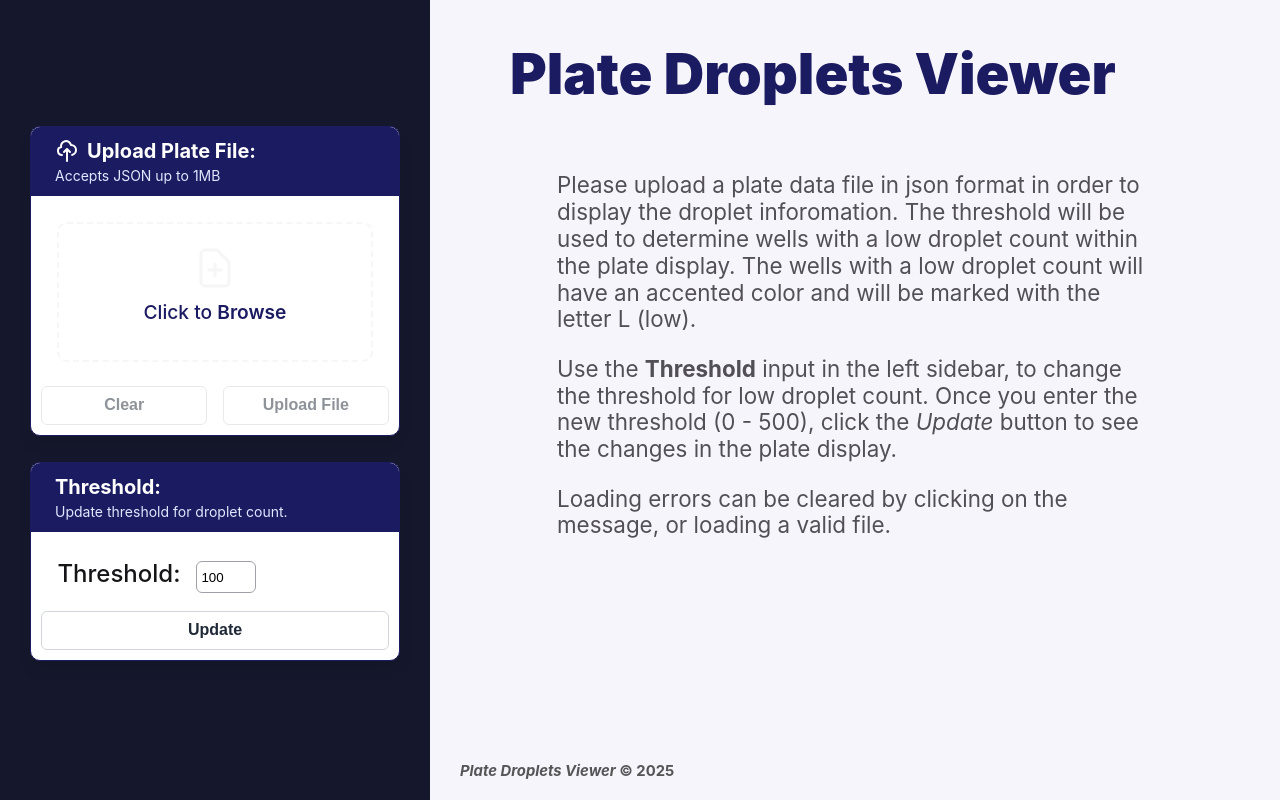
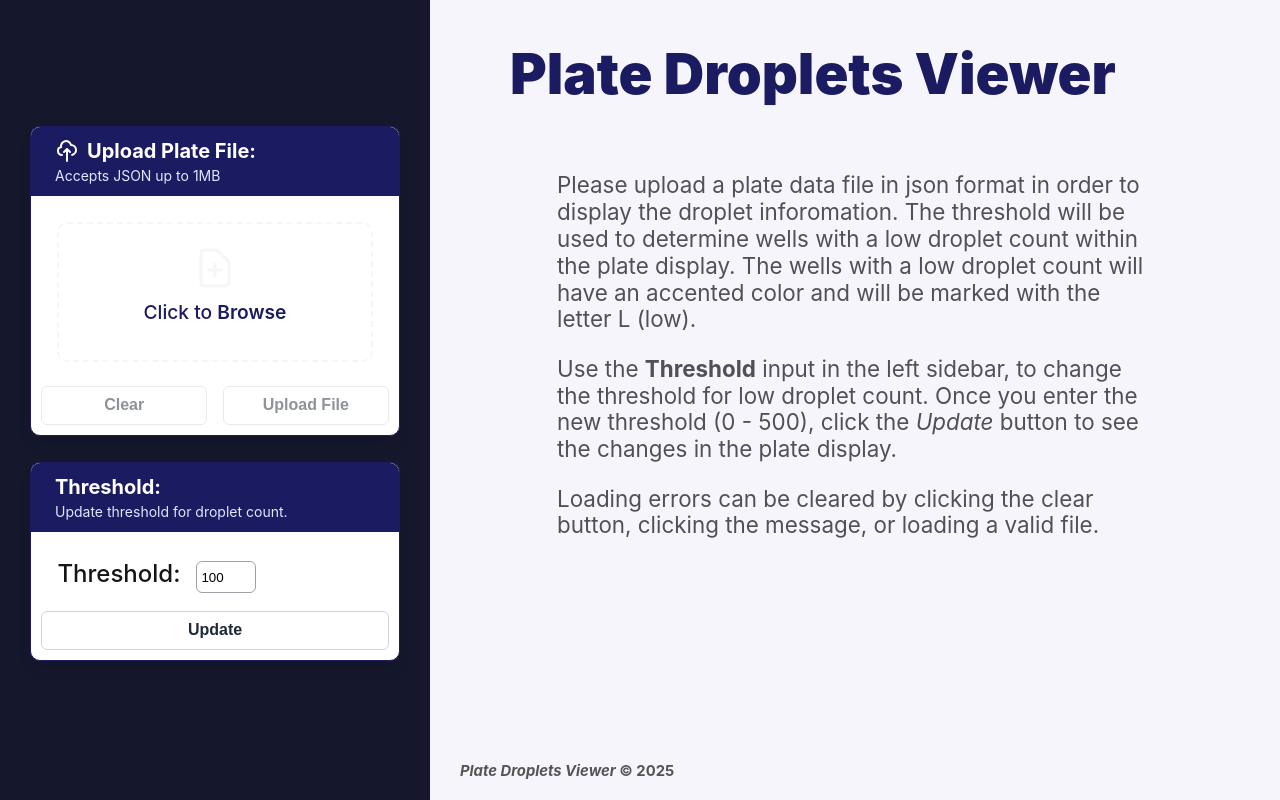
Before and after one commit to elusive/droplets, an Angular app: page / in a window 1280 px wide. Built offline with nearby package versions, Linux system fonts and the light colour scheme.

Commit message:
Add clear error call to the clear button.

```diff
--- a/src/app/features/droplets/components/plate/plate.component.html
+++ b/src/app/features/droplets/components/plate/plate.component.html
@@ -34,6 +34,7 @@
             droplet count. Once you enter the new threshold (0 - 500), click the
             <em>Update</em> button to see the changes in the plate display.
         </p>
-        <p>Loading errors can be cleared by clicking on the message, or loading a valid file.</p>
+        <p>Loading errors can be cleared by clicking the clear button, clicking the message, or
+            loading a valid file.</p>
     </div>
 }
--- a/src/app/shared/components/file-upload/file-upload.component.ts
+++ b/src/app/shared/components/file-upload/file-upload.component.ts
@@ -8,6 +8,7 @@ import {
     ViewChild,
 } from '@angular/core';
 import { PlateDataService } from '@src/app/features/droplets/services/plate-data.service';
+import { ErrorService } from '@src/app/core/services/error.service';
 import { CommonModule } from '@angular/common';
 
 export type UploadStatus = 'idle' | 'uploading' | 'success' | 'error';
@@ -23,6 +24,7 @@ export type UploadStatus = 'idle' | 'uploading' | 'success' | 'error';
 export class FileUploadComponent {
     // dependecies
     private readonly plateDataService = inject(PlateDataService);
+    private readonly errorService = inject(ErrorService);
 
     // children refs
     @ViewChild('fileInput') fileInput!: ElementRef;
@@ -68,6 +70,7 @@ export class FileUploadComponent {
 
     reset() {
         this.selectedFile.set(null);
+        this.errorService.clearError();
         this.fileInput.nativeElement.value = null;
         this.plateDataService.loadPlateData();
         this.status.set('idle');
```
